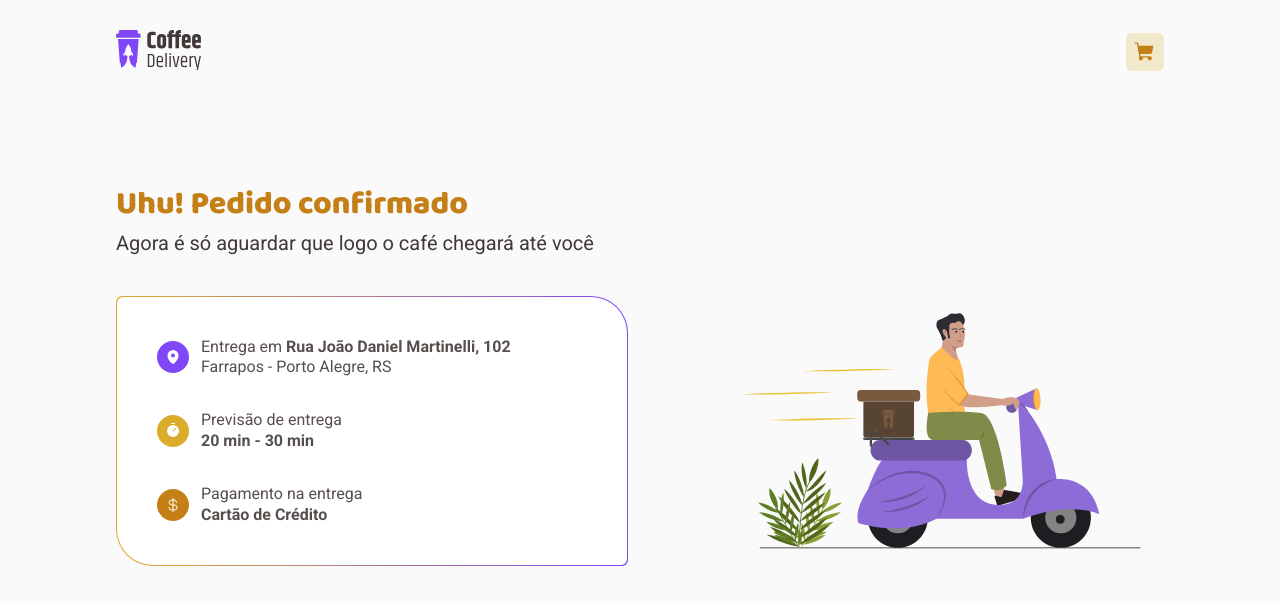
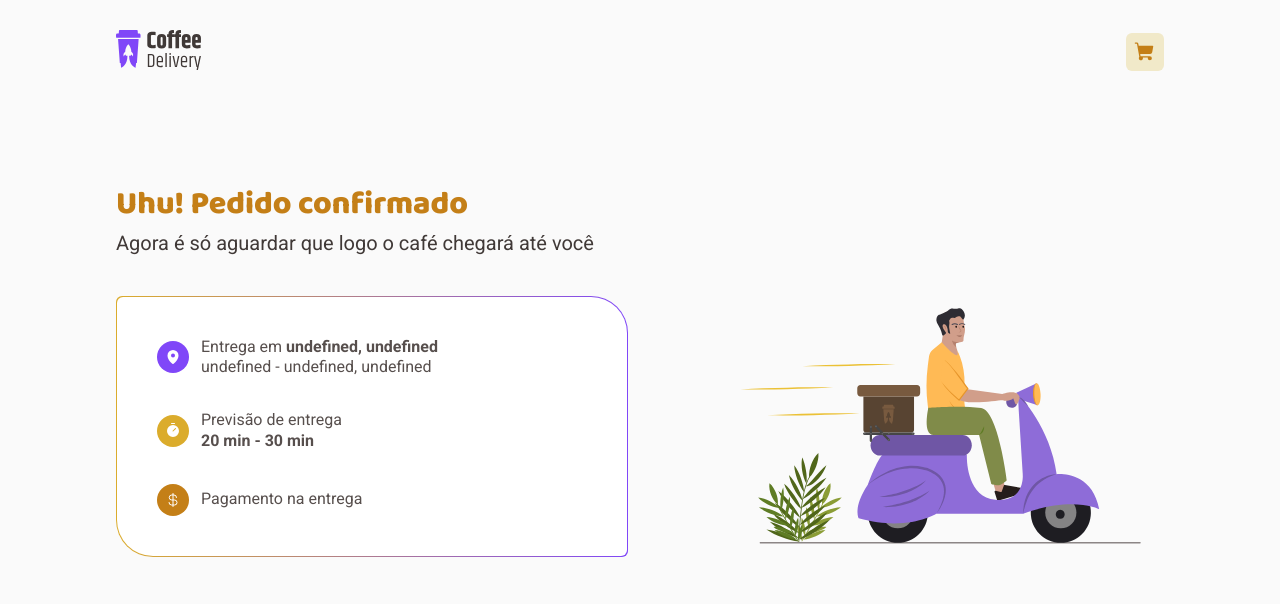
Before and after one commit to LuisRuda/ignite-reactjs-desafio02-coffee-delivery, a React (Vite) app: page /success in a window 1280 px wide. Shown: the top 604 px of the page. Built offline with nearby package versions, Linux system fonts and the light colour scheme.

Commit message:
feature: success page with checkout form values

```diff
--- a/src/pages/Checkout/index.tsx
+++ b/src/pages/Checkout/index.tsx
@@ -4,6 +4,7 @@ import * as zod from 'zod'
 import { Trash } from 'phosphor-react'
 import { zodResolver } from '@hookform/resolvers/zod'
 import { useForm, FormProvider } from 'react-hook-form'
+import { useNavigate } from 'react-router-dom'
 
 import { Form } from './components/Form'
 import { formCurrency } from '../../utils/format'
@@ -29,9 +30,15 @@ const checkoutValidationSchema = zod.object({
   payment: zod.string().min(1),
 })
 
-export type ICheckoutFormData = zod.infer<typeof checkoutValidationSchema>
+export type IFormOfPayments = 'credit-card' | 'debit-card' | 'money'
+
+export interface ICheckoutFormData
+  extends zod.infer<typeof checkoutValidationSchema> {
+  payment: IFormOfPayments
+}
 
 export function Checkout() {
+  const navigate = useNavigate()
   const { checkoutFormState, saveCheckoutFormValues } =
     useContext(CheckoutContext)
   const { coffees, updateCoffee, removeCoffee } = useContext(CartContext)
@@ -65,6 +72,7 @@ export function Checkout() {
 
   function handleConfirmOrder(data: ICheckoutFormData) {
     saveCheckoutFormValues(data)
+    navigate('/success')
   }
 
   const totalItems = coffees.reduce((acc, coffee) => {
--- a/src/pages/Success/index.tsx
+++ b/src/pages/Success/index.tsx
@@ -1,6 +1,10 @@
+import { useContext } from 'react'
+
 import { CurrencyDollar, MapPin, Timer } from 'phosphor-react'
 
 import { deliveryImage } from '../../assets'
+import { IFormOfPayments } from '../../pages/Checkout'
+import { CheckoutContext } from '../../contexts/CheckoutContext'
 import {
   SuccessContainer,
   DetailsContainer,
@@ -10,6 +14,18 @@ import {
 } from './styles'
 
 export function Success() {
+  const { checkoutFormState } = useContext(CheckoutContext)
+
+  function getFormOfPayment(payment: IFormOfPayments) {
+    const formOfPayments = {
+      'credit-card': 'Cartão de Crédito',
+      'debit-card': 'Cartão de Débito',
+      money: 'Dinheiro',
+    }
+
+    return formOfPayments[payment]
+  }
+
   return (
     <SuccessContainer>
       <h1>Uhu! Pedido confirmado</h1>
@@ -25,9 +41,9 @@ export function Success() {
               <div>
                 <div>
                   <span>Entrega em </span>
-                  <strong>Rua João Daniel Martinelli, 102</strong>
+                  <strong>{`${checkoutFormState.street}, ${checkoutFormState.number}`}</strong>
                 </div>
-                <span>Farrapos - Porto Alegre, RS</span>
+                <span>{`${checkoutFormState.district} - ${checkoutFormState.city}, ${checkoutFormState.state}`}</span>
               </div>
             </LineInfoContainer>
 
@@ -47,7 +63,7 @@ export function Success() {
               </RoundedIcon>
               <div>
                 <span>Pagamento na entrega</span>
-                <strong>Cartão de Crédito</strong>
+                <strong>{getFormOfPayment(checkoutFormState.payment)}</strong>
               </div>
             </LineInfoContainer>
           </section>
```
